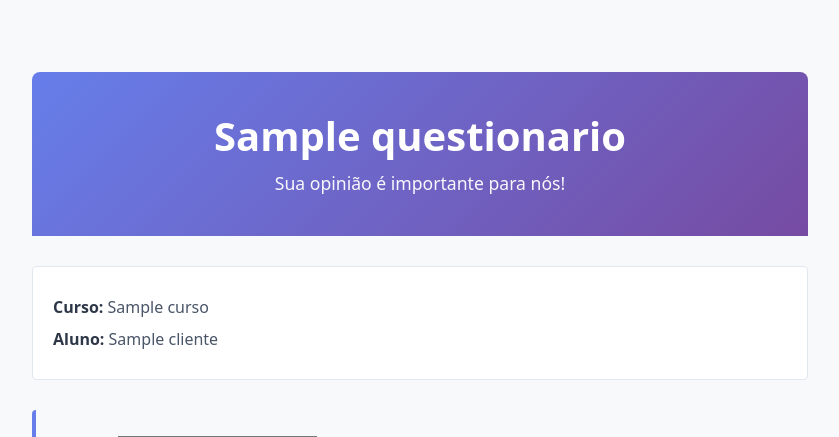
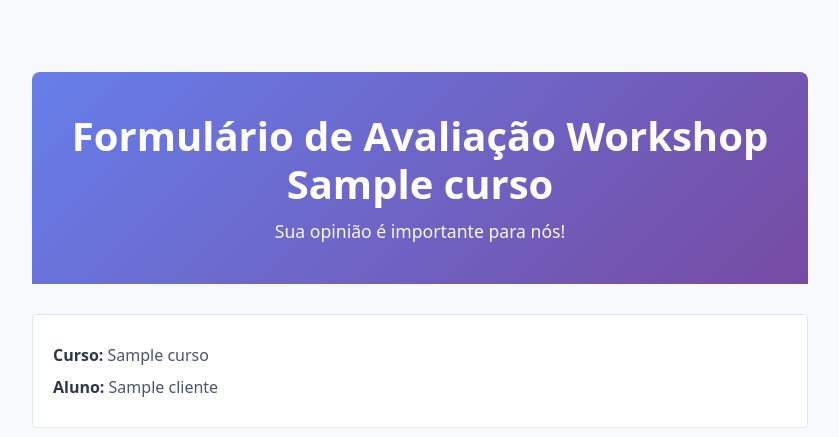
Before and after one commit to rlocoselli/django_gerencia_certificados, a Django app: template certificados/templates/certificados/questionario.html in a window 1280 px wide. Shown: the part 56-493 px from the top of the page, without its empty margins (220-1059 px from the left). Run offline with Django 4.2, Linux system fonts and the light colour scheme; the template is opened without the code that fills it: values that come from a table or form of the project are taken from there, others are empty; tables that the repository leaves empty hold one stand-in row (values such as "Sample post").

Commit message:
Adicionando titulo formulario

```diff
--- a/certificados/templates/certificados/questionario.html
+++ b/certificados/templates/certificados/questionario.html
@@ -184,7 +184,7 @@
 <div class="container py-5 questionario-container">
   <!-- Header do Questionário -->
   <div class="questionario-header">
-    <h1>{{ questionario.titulo }}</h1>
+    <h1>Formulário de Avaliação Workshop {{ curso.nome }}</h1>
     <p>Sua opinião é importante para nós!</p>
   </div>
 
```
